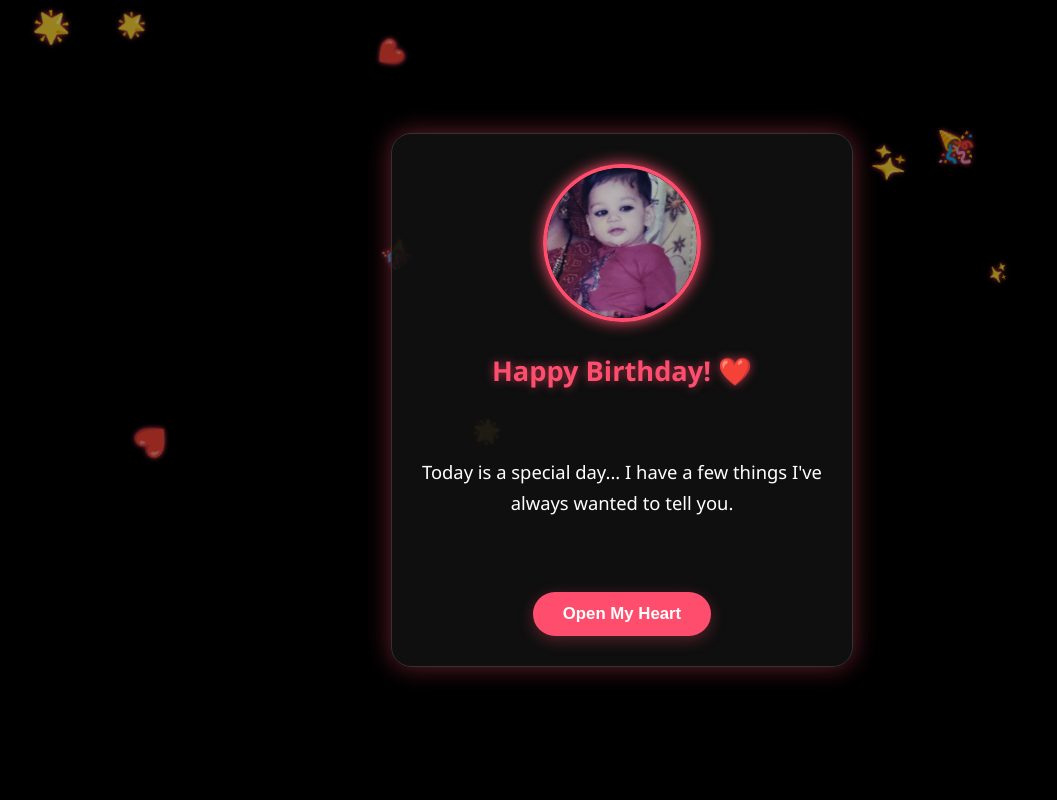
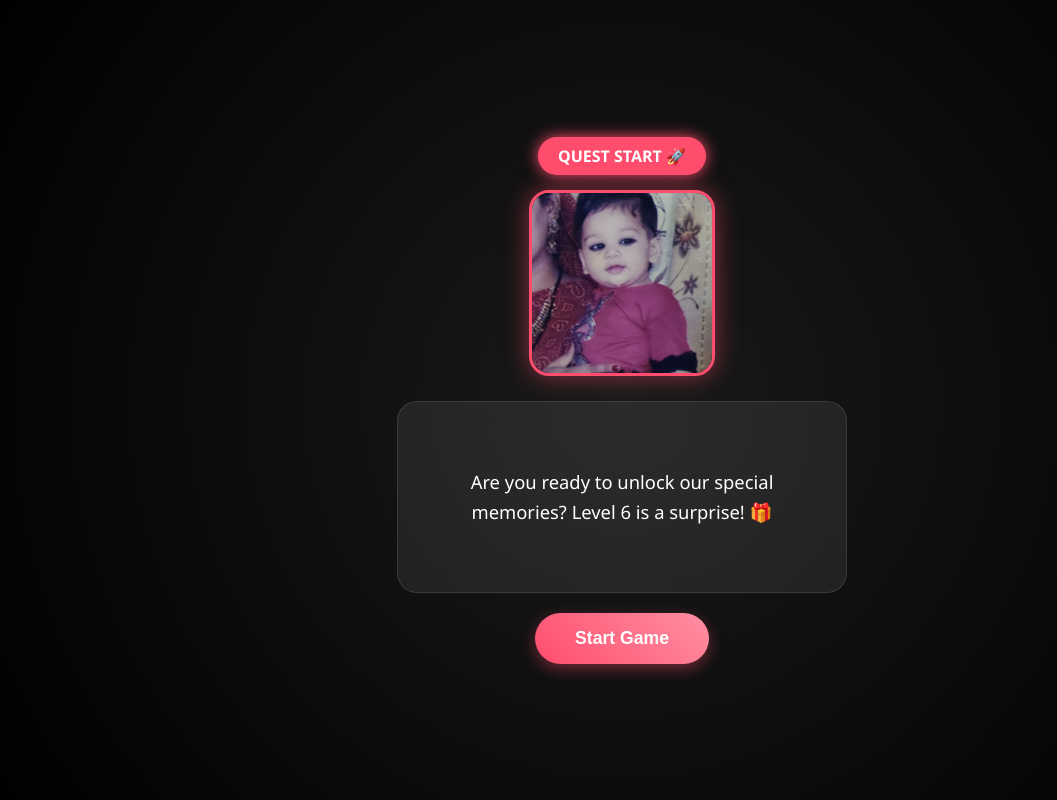
Before and after one commit to ashishsingh03122005-cloud/happy-birthday, a plain HTML site: page index.html in a window 1280 px wide. Shown: the whole page, without its empty margins (18-1075 px from the left). Drawn offline with Linux system fonts and the light colour scheme.

Commit message:
Update index.html

```diff
--- a/index.html
+++ b/index.html
@@ -3,12 +3,11 @@
 <head>
     <meta charset="UTF-8">
     <meta name="viewport" content="width=device-width, initial-scale=1.0">
-    <title>Our Birthday Journey | Forever ❤️</title>
+    <title>The Love Quest: 6 Levels of Us ❤️</title>
     <style>
-        /* Black Premium Theme */
         body {
-            background-color: #000000;
-            font-family: 'Segoe UI', Tahoma, sans-serif;
+            background: radial-gradient(circle, #1a1a1a, #000);
+            font-family: 'Segoe UI', sans-serif;
             display: flex;
             justify-content: center;
             align-items: center;
@@ -16,170 +15,137 @@
             margin: 0;
             overflow: hidden;
             color: white;
-            transition: background 0.5s;
         }
 
-        .card {
-            max-width: 400px;
-            width: 85%;
-            background: rgba(17, 17, 17, 0.9);
-            padding: 30px;
+        #game-container { text-align: center; z-index: 10; width: 90%; max-width: 450px; }
+
+        .level-badge {
+            background: #ff4d6d;
+            padding: 8px 20px;
             border-radius: 20px;
-            box-shadow: 0 0 25px rgba(255, 77, 109, 0.4);
-            text-align: center;
-            border: 1px solid #333;
-            z-index: 10;
-            position: relative;
+            font-weight: bold;
+            font-size: 1rem;
+            margin-bottom: 15px;
+            display: inline-block;
+            box-shadow: 0 0 15px #ff4d6d;
+            text-transform: uppercase;
         }
 
         .profile-pic {
-            width: 150px;
-            height: 150px;
-            border-radius: 50%;
-            border: 4px solid #ff4d6d;
+            width: 180px; height: 180px;
+            border-radius: 20px; /* Thoda rectangular curves ke liye */
+            border: 3px solid #ff4d6d;
             object-fit: cover;
-            margin-bottom: 25px;
-            box-shadow: 0 0 15px #ff4d6d;
+            box-shadow: 0 0 25px rgba(255, 77, 109, 0.5);
             transition: 0.5s ease;
-            opacity: 1;
+            margin-bottom: 20px;
         }
 
-        #message-box {
-            font-size: 1.15rem;
-            line-height: 1.7;
-            min-height: 160px;
+        .message-card {
+            background: rgba(255, 255, 255, 0.08);
+            backdrop-filter: blur(12px);
+            padding: 25px;
+            border-radius: 20px;
+            border: 1px solid rgba(255, 255, 255, 0.1);
+            min-height: 140px;
             display: flex;
             align-items: center;
             justify-content: center;
-            margin-bottom: 25px;
-            transition: opacity 0.3s;
+            font-size: 1.15rem;
+            line-height: 1.6;
+            margin-bottom: 20px;
         }
 
-        .btn {
-            background: #ff4d6d;
+        .game-btn {
+            background: linear-gradient(45deg, #ff4d6d, #ff8fa3);
             color: white;
             border: none;
-            padding: 12px 30px;
-            border-radius: 25px;
+            padding: 15px 40px;
+            border-radius: 50px;
+            font-weight: bold;
+            font-size: 1.1rem;
             cursor: pointer;
-            font-weight: bold;
-            font-size: 1.05rem;
             transition: 0.3s;
-            box-shadow: 0 4px 15px rgba(255, 77, 109, 0.3);
+            box-shadow: 0 5px 15px rgba(255, 77, 109, 0.4);
         }
-        .btn:hover { transform: scale(1.1); background: #ff758f; }
 
-        /* Floating Symbols Animation */
-        .symbol {
-            position: fixed;
-            top: -10%;
-            color: #ff4d6d;
-            animation: move 3.5s linear infinite;
-            text-shadow: 0 0 5px #ff4d6d;
-            z-index: 1;
-            opacity: 0.6;
-        }
-        @keyframes move { 0% { transform: translateY(0vh) rotate(0deg); } 100% { transform: translateY(100vh) rotate(360deg); } }
+        .game-btn:hover { transform: scale(1.05); box-shadow: 0 8px 25px rgba(255, 77, 109, 0.6); }
+
+        .confetti { position: fixed; z-index: 1; animation: fall 3s linear forwards; }
+        @keyframes fall { to { transform: translateY(110vh) rotate(360deg); } }
     </style>
 </head>
 <body>
 
-    <div class="card">
-        <img src="vidhi.jpg" class="profile-pic" alt="Our Journey" id="mainPhoto">
+    <div id="game-container">
+        <div id="level" class="level-badge">QUEST START 🚀</div>
+        <div>
+            <img src="vidhi.jpg" id="mainPhoto" class="profile-pic">
+        </div>
 
-        <h1 style="color: #ff4d6d; font-size: 1.7rem; margin-top: 0; text-shadow: 0 0 10px rgba(255, 77, 109, 0.6);">Happy Birthday! ❤️</h1>
-        <div id="message-box">Today is a special day... I have a few things I've always wanted to tell you.</div>
+        <div class="message-card" id="msg">
+            Are you ready to unlock our special memories? Level 6 is a surprise! 🎁
+        </div>
 
-        <button class="btn" onclick="nextStep()" id="btn">Open My Heart</button>
+        <button class="game-btn" onclick="playGame()" id="gameBtn">Start Game</button>
     </div>
 
     <script>
-        let currentStep = 0;
-
-        // Define which photo to show for which message index
-        const photoSchedule = [
-            "IMG.jpg",    // For message 1
-            "vidhi.jpg",  // For message 2
-            "IMG.jpg",    // For message 3
-            "vidhi.jpg",  // For message 4
-            "IMG.jpg",    // For message 5
-            "vidhi.jpg",  // For message 6
-            "vidhi.jpg"   // Final Forever
+        let step = 0;
+        const quests = [
+            { level: "Level 1: Meeting You", text: "It's been one amazing year since we first met, and you have changed my life for the better. ✨", photo: "vidhi.jpg" },
+            { level: "Level 2: The Apology", text: "I'm sorry for everything whatever i do wrong, Aur Haan maine aapko kabhi propose nahi kara hai so don't everthink... i do without your permission. I never wanted you to feel any pressure. 🙏", photo: "IMG.jpg" },
+            { level: "Level 3: My Promise", text: "My love for you is a commitment to myself. Even if you ever leave, I will still love you. ❤️", photo: "chuu.jpg" },
+            { level: "Level 4: True Support", text: "I don't just want your smiles. I deserve to be there for your sad days too. 🛡️", photo: "haha.jpg" },
+            { level: "Level 5: No Secrets", text: "If I ever irritate you, please just scold me! But never hide your pain from me. 🌨️", photo: "hihi.jpg" },
+            { level: "Level 6: Forever", text: "I love you more than words can express, sweetheart. You are my everything. 😘", photo: "huhu.jpg" }
         ];
 
-        const msgs = [
-            "It's been one amazing year since we first met, and you have changed my life for the better.",
-            "I'm sorry for never officially proposing. I never wanted you to feel any pressure or overthink.",
-            "Please know that my love for you is a commitment to myself. Even if you ever leave, I will still love you.",
-            "I don't just want to share your happy moments. I deserve to be there for your sad days too—perhaps even more.",
-            "If I ever irritate or disturb you, please just scold me! But never hide your pain from me.",
-            "I love you more than words can express, sweetheart. You are my everything, forever. ❤️"
-        ];
+        function playGame() {
+            const levelLabel = document.getElementById("level");
+            const msgBox = document.getElementById("msg");
+            const photo = document.getElementById("mainPhoto");
+            const btn = document.getElementById("gameBtn");
 
-        // Symbols related to each message theme
-        const symbolSets = [
-            ["❤️", "🎉", "✨", "🌟"], // Start
-            ["🌱", "🌅", "💫", "Change"],
-            ["Sorry", "🙏", "Pressure", "x"],
-            ["🔗", "Commit", "Hamesha", "❤️"],
-            ["🌻", "🛡️", "Safety", "Freedom"],
-            ["🌨️", "Share", "Deserve", "All"],
-            ["Forever", "😘", "Sweetheart", "❤️"] // End
-        ];
+            createConfetti();
 
-        let currentSymbols = symbolSets[0];
+            if (step < quests.length) {
+                levelLabel.innerHTML = quests[step].level;
+                msgBox.style.opacity = 0;
+                photo.style.opacity = 0;
 
-        function nextStep() {
-            const box = document.getElementById("message-box");
-            const button = document.getElementById("btn");
-            const photo = document.getElementById("mainPhoto");
-
-            // Fading animation for photo and message
-            photo.style.opacity = 0;
-            box.style.opacity = 0;
-
-            setTimeout(() => {
-                if(currentStep < msgs.length) {
-                    // Update content
-                    box.innerHTML = msgs[currentStep];
-                    button.innerHTML = "Next Story →";
-
-                    // Update photo based on schedule
-                    photo.src = photoSchedule[currentStep];
-
-                    // Update background symbols theme
-                    currentSymbols = symbolSets[currentStep + 1];
-
-                    currentStep++;
-                } else {
-                    // Final "I LOVE YOU FOREVER" screen
-                    box.innerHTML = "<b style='font-size: 1.6rem; color: #ff4d6d; text-shadow: 0 0 10px #ff4d6d;'>I LOVE YOU FOREVER! 🎂❤️</b>";
-                    button.style.display = "none";
-                    photo.src = "vidhi.jpg"; // Finish on her photo
-                    photo.style.border = "4px solid #fff";
-                    photo.style.boxShadow = "0 0 20px #fff";
-                    currentSymbols = symbolSets[symbolSets.length - 1];
-                }
-
-                // Fade-in animation
-                photo.style.opacity = 1;
-                box.style.opacity = 1;
-
-            }, 300); // Short delay for fade out
+                setTimeout(() => {
+                    msgBox.innerHTML = quests[step].text;
+                    photo.src = quests[step].photo;
+                    msgBox.style.opacity = 1;
+                    photo.style.opacity = 1;
+                    btn.innerHTML = "Unlock Level " + (step + 2) + " 🔓";
+                    if(step == quests.length - 1) btn.innerHTML = "Final Surprise 🎁";
+                    step++;
+                }, 300);
+            } else {
+                levelLabel.innerHTML = "🏆 MISSION COMPLETE";
+                levelLabel.style.background = "#ffd700";
+                msgBox.innerHTML = "<div style='font-size: 1.5rem;'>HAPPY BIRTHDAY!<br><b>I LOVE YOU FOREVER! ❤️</b></div>";
+                btn.style.display = "none";
+                photo.src = "vidhi.jpg";
+                setInterval(createConfetti, 150);
+            }
         }
 
-        // Global falling symbols generator
-        setInterval(() => {
-            const s = document.createElement('div');
-            s.classList.add('symbol');
-            // Select random symbol from current theme
-            s.innerHTML = currentSymbols[Math.floor(Math.random() * currentSymbols.length)];
-            s.style.left = Math.random() * 100 + 'vw';
-            s.style.fontSize = (Math.random() * 20 + 15) + 'px';
-            s.style.animationDuration = Math.random() * 2 + 2 + 's';
-            document.body.appendChild(s);
-            setTimeout(() => s.remove(), 3500);
-        }, 300);
+        function createConfetti() {
+            for(let i=0; i<10; i++) {
+                const c = document.createElement('div');
+                c.className = 'confetti';
+                c.innerHTML = ['❤️', '✨', '🎈', '🌸', '⭐'][Math.floor(Math.random()*5)];
+                c.style.left = Math.random() * 100 + 'vw';
+                c.style.top = '-5vh';
+                c.style.fontSize = (Math.random() * 20 + 15) + 'px';
+                c.style.animationDuration = (Math.random() * 2 + 2) + 's';
+                document.body.appendChild(c);
+                setTimeout(() => c.remove(), 3000);
+            }
+        }
     </script>
 </body>
 </html>
```
